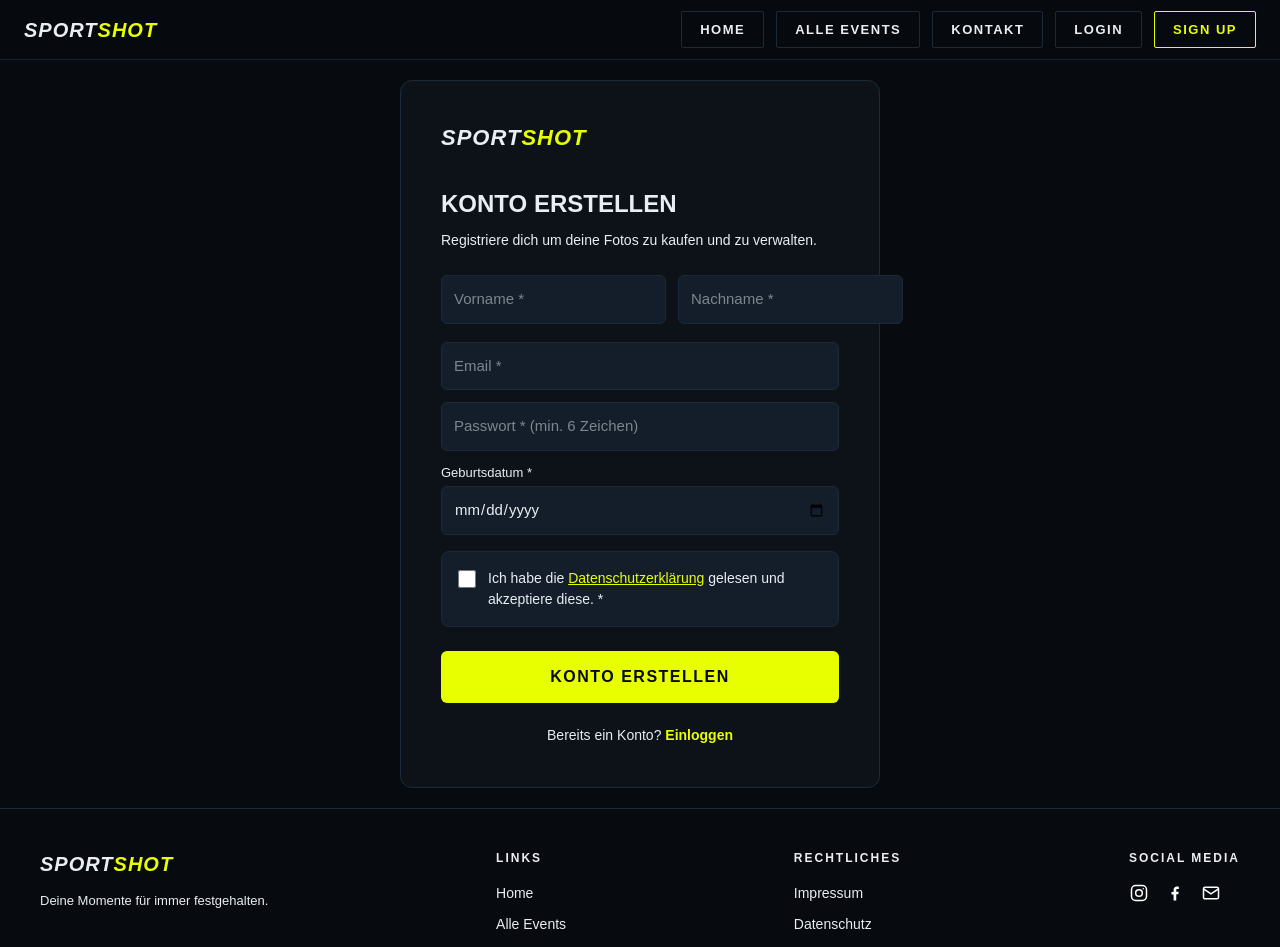
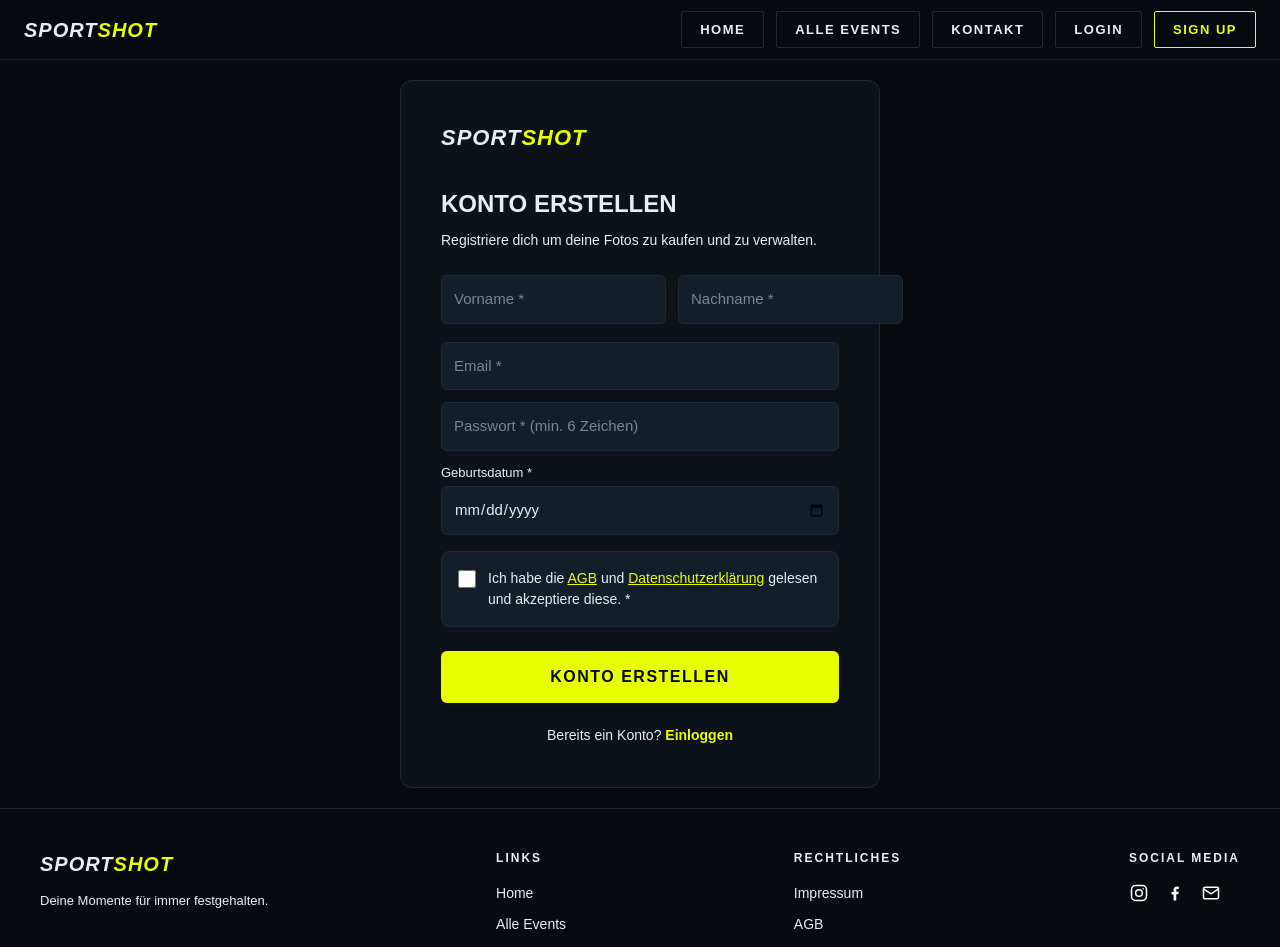
Before and after one commit to 90focus/90focus, a Next.js app: page /register in a window 1280 px wide. Shown: the top 947 px of the page. Built offline with nearby package versions, Linux system fonts and the light colour scheme; no server answers.

Commit message:
AGB-Link im Footer ergaenzt, AGB-Zustimmung bei Registrierung

```diff
--- a/app/components/Footer.tsx
+++ b/app/components/Footer.tsx
@@ -42,7 +42,8 @@ export default function Footer() {
           <div className="footer-col">
             <div style={{ color: "#e8eef4", fontWeight: 800, fontSize: 12, letterSpacing: 2, textTransform: "uppercase", marginBottom: 16 }}>Rechtliches</div>
             <div style={{ display: "flex", flexDirection: "column", gap: 10 }}>
-              <span style={footerLink('impressum')} onMouseEnter={() => setHoveredFooter('impressum')} onMouseLeave={() => setHoveredFooter(null)} onClick={() => router.push('/impressum')}>Impressum</span>
+<span style={footerLink('impressum')} onMouseEnter={() => setHoveredFooter('impressum')} onMouseLeave={() => setHoveredFooter(null)} onClick={() => router.push('/impressum')}>Impressum</span>
+              <span style={footerLink('agb')} onMouseEnter={() => setHoveredFooter('agb')} onMouseLeave={() => setHoveredFooter(null)} onClick={() => router.push('/agb')}>AGB</span>
               <span style={footerLink('datenschutz')} onMouseEnter={() => setHoveredFooter('datenschutz')} onMouseLeave={() => setHoveredFooter(null)} onClick={() => router.push('/datenschutz')}>Datenschutz</span>
             </div>
           </div>
--- a/app/register/page.tsx
+++ b/app/register/page.tsx
@@ -30,7 +30,7 @@ const { data, error: signUpError } = await supabase.auth.signUp({
       email, password,
       options: {
         emailRedirectTo: `${window.location.origin}/login`,
-        data: { role: 'customer', vorname, nachname, geburtsdatum, datenschutz_akzeptiert_am: new Date().toISOString() }
+data: { role: 'customer', vorname, nachname, geburtsdatum, agb_datenschutz_akzeptiert_am: new Date().toISOString() }
       }
     })
 
@@ -96,8 +96,12 @@ const { data, error: signUpError } = await supabase.auth.signUp({
               <div style={{ display: 'flex', alignItems: 'flex-start', gap: 12, margin: '16px 0', padding: '16px', background: '#131e2a', borderRadius: 8, border: datenschutz ? '1px solid #e8ff00' : '1px solid #1c2a38' }}>
                 <input type="checkbox" id="datenschutz" checked={datenschutz} onChange={(e) => setDatenschutz(e.target.checked)}
                   style={{ width: 18, height: 18, cursor: 'pointer', marginTop: 2, flexShrink: 0 }} />
-                <label htmlFor="datenschutz" style={{ color: '#e8eef4', fontSize: 14, cursor: 'pointer', lineHeight: 1.5 }}>
+<label htmlFor="datenschutz" style={{ color: '#e8eef4', fontSize: 14, cursor: 'pointer', lineHeight: 1.5 }}>
                   Ich habe die{' '}
+                  <span style={{ color: '#e8ff00', textDecoration: 'underline', cursor: 'pointer' }} onClick={() => window.open('/agb', '_blank')}>
+                    AGB
+                  </span>
+                  {' '}und{' '}
                   <span style={{ color: '#e8ff00', textDecoration: 'underline', cursor: 'pointer' }} onClick={() => window.open('/datenschutz', '_blank')}>
                     Datenschutzerklärung
                   </span>
```
